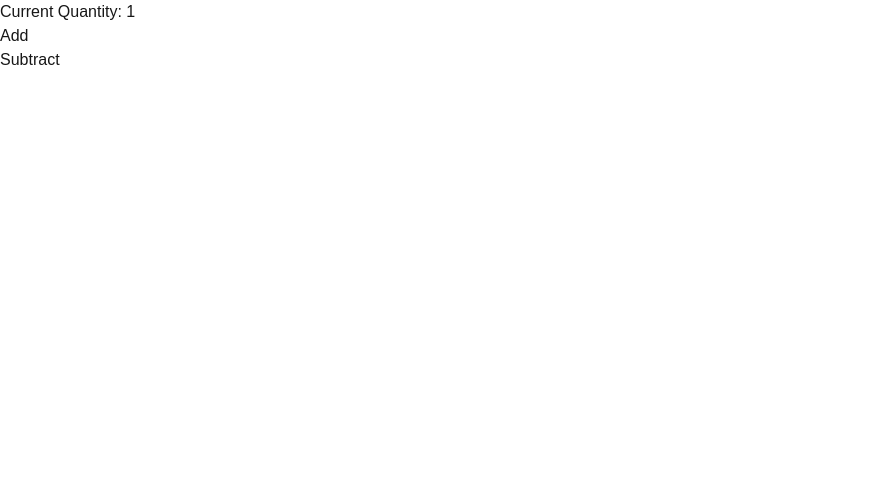
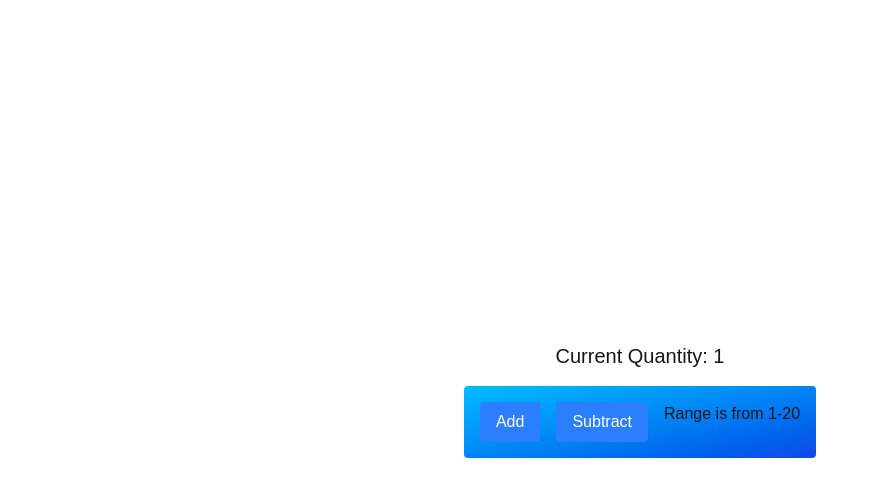
Before and after one commit to Spencermull/cprg306-assignments, a Next.js app: page /week-4 in a window 1280 px wide. Shown: the top 496 px of the page, without its empty margins (0-879 px from the left). Built offline with nearby package versions, Linux system fonts and the light colour scheme.

Commit message:
Fixed buttons and added some styling to the html

```diff
--- a/app/week-4/new-item.js
+++ b/app/week-4/new-item.js
@@ -16,16 +16,25 @@ export default function NewItem() {
   }
 
   return (
-    <main>
-      <h1>Current Quantity: {quantity}</h1>
-      <ul>
-        <li>
-          <button onClick={Increment}> Add </button>
-        </li>
-        <li>
-          <button onClick={Decrement}> Subtract </button>
-        </li>
-      </ul>
-    </main>
+    <section className="flex flex-col items-center justify-center min-h-screen">
+      <h1 className="mb-4 text-xl">Current Quantity: {quantity}</h1>
+      <div className="flex gap-4 bg-gradient-to-br from-sky-400 to-blue-700 p-4 rounded">
+        <button
+          type="button"
+          onClick={Increment}
+          className="px-4 py-2 bg-blue-500 text-white rounded hover:bg-blue-600"
+        >
+          Add
+        </button>
+        <button
+          type="button"
+          onClick={Decrement}
+          className="px-4 py-2 bg-blue-500 text-white rounded hover:bg-blue-600"
+        >
+          Subtract
+        </button>
+        <h2>Range is from 1-20</h2>
+      </div>
+    </section>
   );
 }
```
